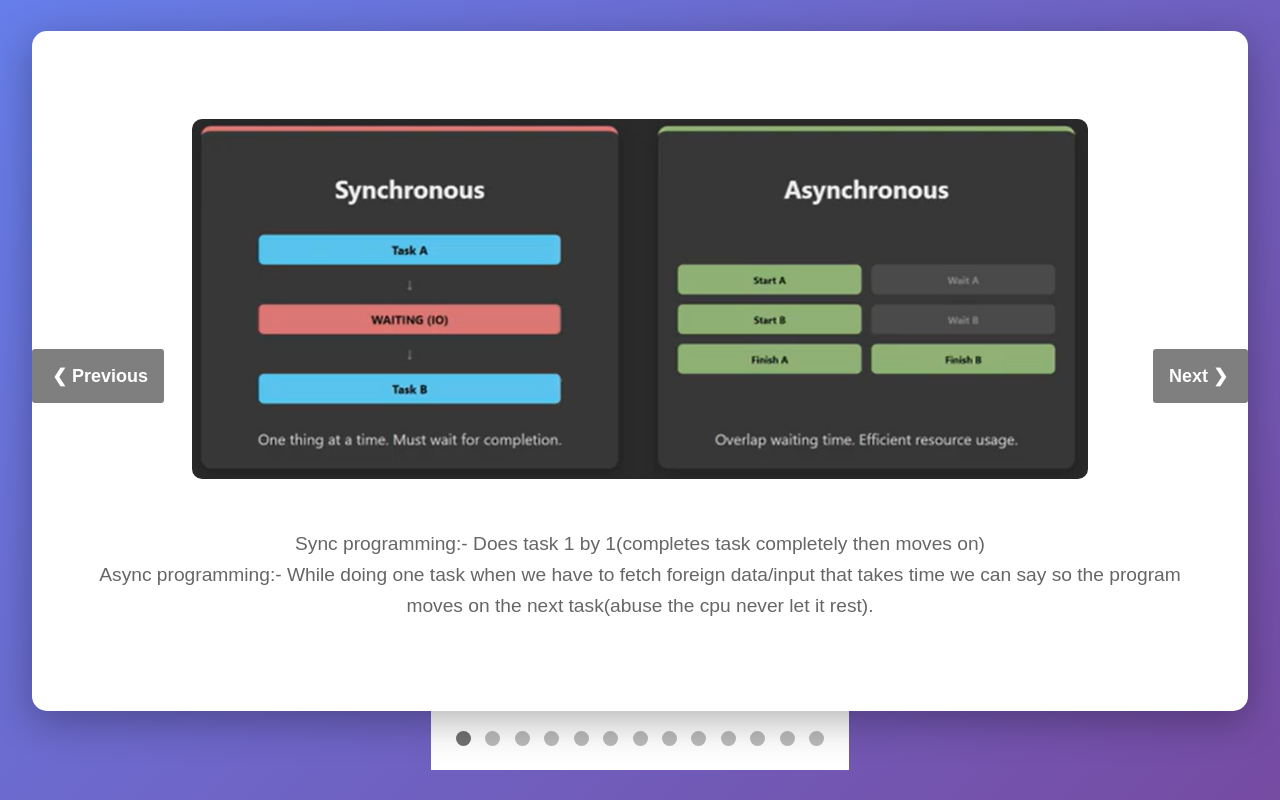
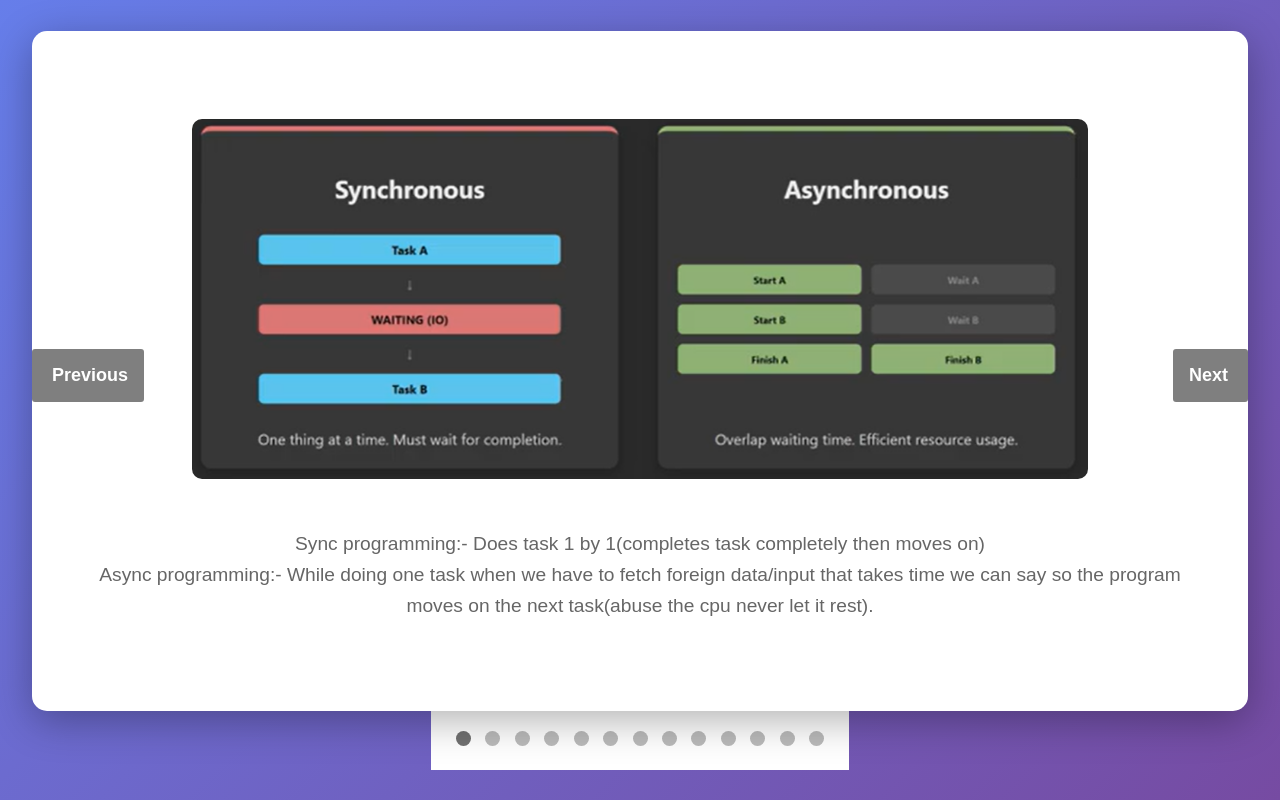
Before and after one commit to aditohates-bugs/aditohates-bugs.github.io, a plain HTML site: page index.html in a window 1280 px wide. Drawn offline with Linux system fonts and the light colour scheme.

```diff
--- a/index.html
+++ b/index.html
@@ -93,8 +93,8 @@ Golang: Uses Goroutines. These are "super-lightweight" threads. You can run thou
 
 
 
-        <a class="prev" onclick="changeSlide(-1)">❮ Previous</a>
-        <a class="next" onclick="changeSlide(1)">Next ❯</a>
+        <a class="prev" onclick="changeSlide(-1)">Previous</a>
+        <a class="next" onclick="changeSlide(1)">Next </a>
     </div>
 
 
```
